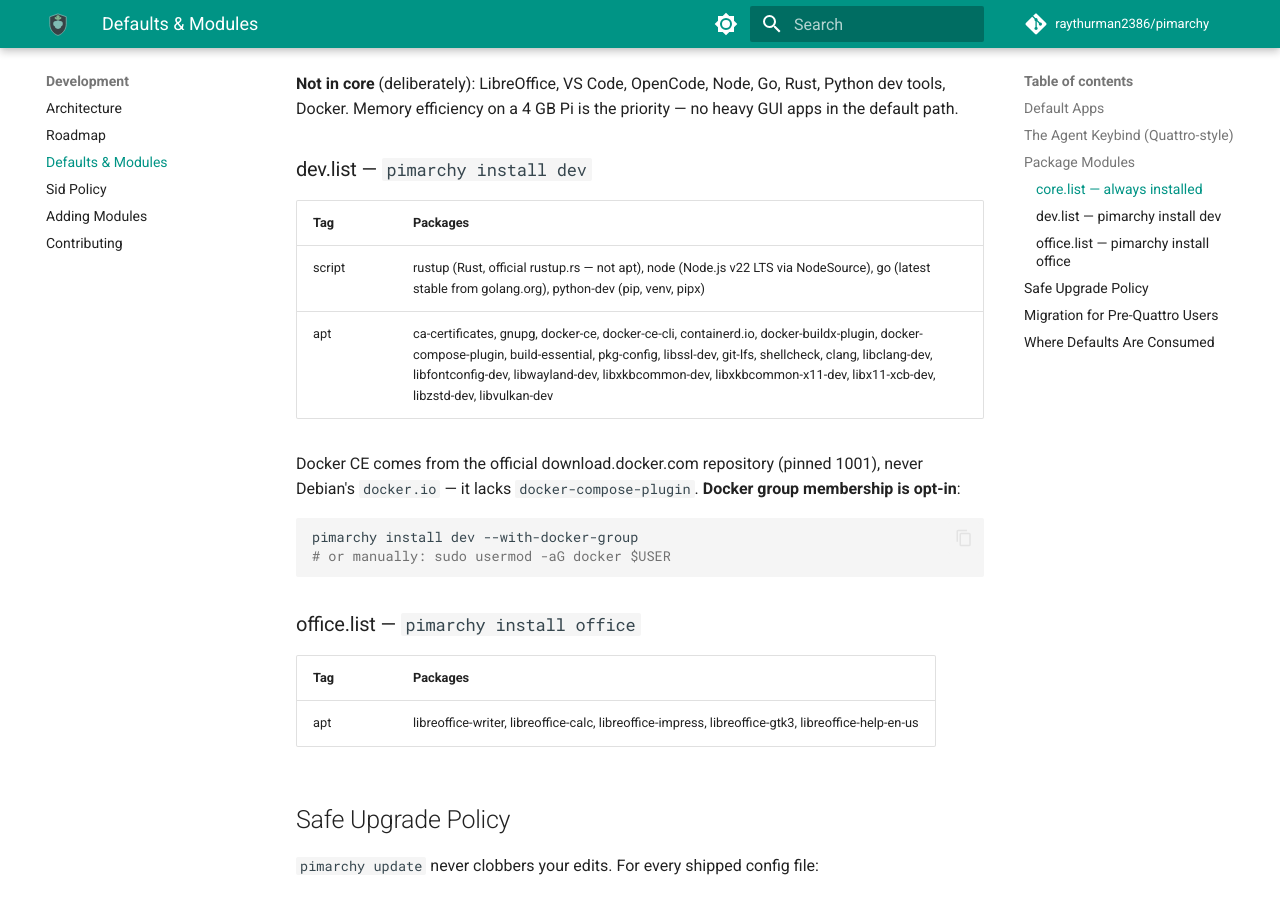
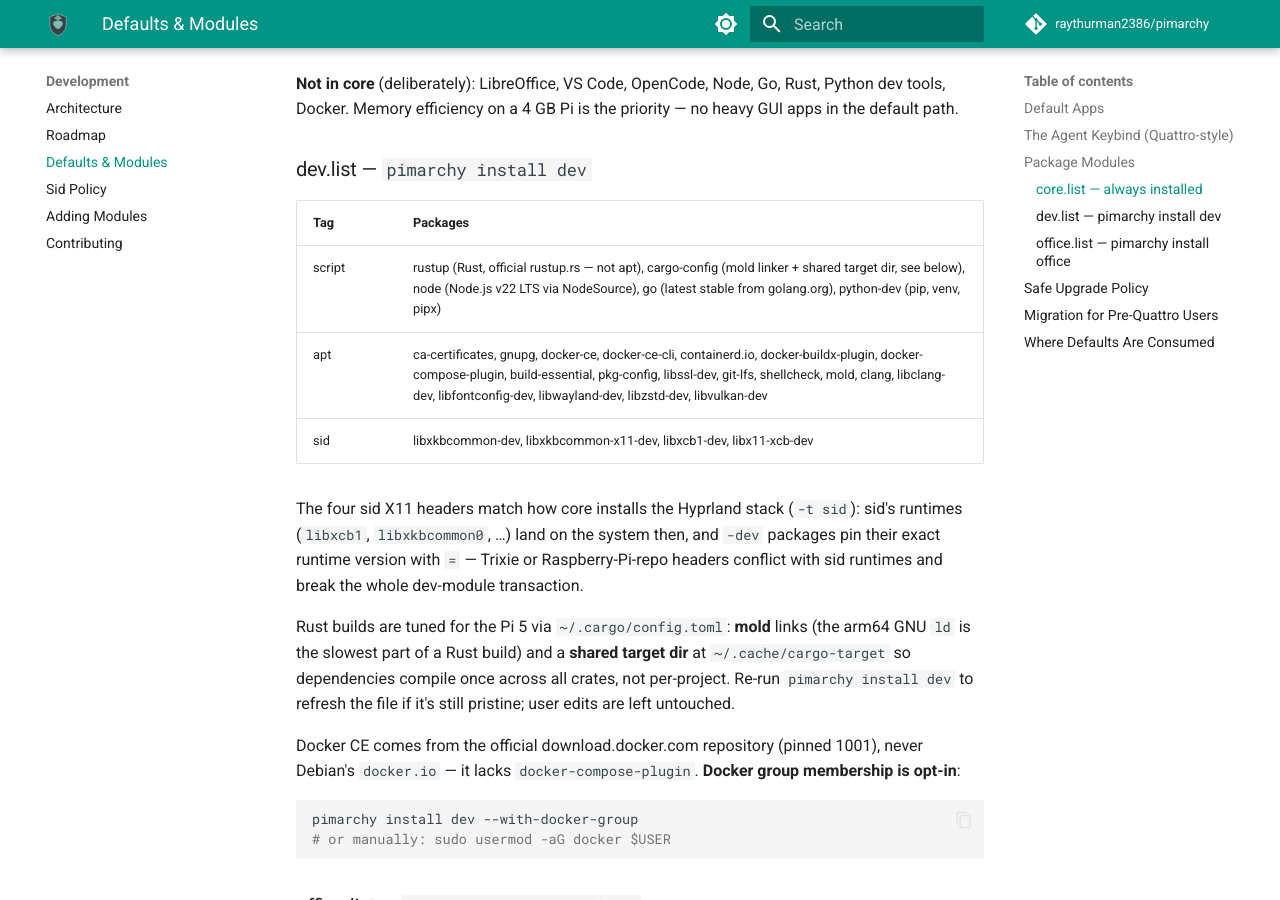
Before and after one commit to raythurman2386/pimarchy, an MkDocs documentation site: the page built from docs/development/defaults.md, in a window 1280 px wide and 900 px high, scrolled down 2116 px. Built offline with MkDocs 1.6.1 and Material for MkDocs 9.7.7, drawn with Linux system fonts in a browser that asks for light colours; comment, search, counter and statistics services are not loaded.

Commit message:
feat: fast Rust builds in dev module (mold linker + shared target dir)
Add the two missing wins for Rust development on the Pi 5:

- mold (fast drop-in linker) via apt:mold in dev.list — the arm64 GNU ld
  is the slowest part of every Rust build
- ~/.cargo/config.toml shipped by new script:cargo-config hook: routes
  links through mold and sets a shared target dir (~/.cache/cargo-target)
  so dependency trees compile once across all crates instead of
  per-project (cargo does not expand ~ in config files; the template
  renders the absolute home path)

Fix dev module apt transaction that broke on X11 dev headers: core
installs the Hyprland stack with -t sid, pulling sid's libxcb1/
libxkbcommon runtimes; the matching -dev headers are now tagged sid:
since Debian -dev packages strict-pin (=) their runtime version and the
Trixie/RPi-repo headers conflicted with the installed runtimes.

The cargo-config hook refuses to write the config when the mold binary
is absent (a mold-pointing config with no mold breaks every link) and
records a manifest hash so pimarchy update refreshes pristine copies
while leaving user edits untouched. Uninstall removes the config and
the shared target dir.

- config/cargo/config.toml.template: new shipped cargo config
- lib/apps.sh: configure_cargo_build_config + uninstall cleanup
- tests: absolute-path render, hook install/refresh/user-edit guard,
  X11 headers must be sid:
- docs/development/defaults.md + install.sh summary + AGENTS.md updated

```diff
--- a/docs/development/defaults.md
+++ b/docs/development/defaults.md
@@ -71,8 +71,13 @@
 
 | Tag | Packages |
 |-----|----------|
-| script | rustup (Rust, official rustup.rs — not apt), node (Node.js v22 LTS via NodeSource), go (latest stable from golang.org), python-dev (pip, venv, pipx) |
-| apt | ca-certificates, gnupg, docker-ce, docker-ce-cli, containerd.io, docker-buildx-plugin, docker-compose-plugin, build-essential, pkg-config, libssl-dev, git-lfs, shellcheck, clang, libclang-dev, libfontconfig-dev, libwayland-dev, libxkbcommon-dev, libxkbcommon-x11-dev, libx11-xcb-dev, libzstd-dev, libvulkan-dev |
+| script | rustup (Rust, official rustup.rs — not apt), cargo-config (mold linker + shared target dir, see below), node (Node.js v22 LTS via NodeSource), go (latest stable from golang.org), python-dev (pip, venv, pipx) |
+| apt | ca-certificates, gnupg, docker-ce, docker-ce-cli, containerd.io, docker-buildx-plugin, docker-compose-plugin, build-essential, pkg-config, libssl-dev, git-lfs, shellcheck, mold, clang, libclang-dev, libfontconfig-dev, libwayland-dev, libzstd-dev, libvulkan-dev |
+| sid | libxkbcommon-dev, libxkbcommon-x11-dev, libxcb1-dev, libx11-xcb-dev |
+
+The four sid X11 headers match how core installs the Hyprland stack (`-t sid`): sid's runtimes (`libxcb1`, `libxkbcommon0`, …) land on the system then, and `-dev` packages pin their exact runtime version with `=` — Trixie or Raspberry-Pi-repo headers conflict with sid runtimes and break the whole dev-module transaction.
+
+Rust builds are tuned for the Pi 5 via `~/.cargo/config.toml`: **mold** links (the arm64 GNU `ld` is the slowest part of a Rust build) and a **shared target dir** at `~/.cache/cargo-target` so dependencies compile once across all crates, not per-project. Re-run `pimarchy install dev` to refresh the file if it's still pristine; user edits are left untouched.
 
 Docker CE comes from the official download.docker.com repository (pinned 1001), never Debian's `docker.io` — it lacks `docker-compose-plugin`. **Docker group membership is opt-in**:
 
```
Also changed, not shown: AGENTS.md (+1 -0 lines), 6 other files.
